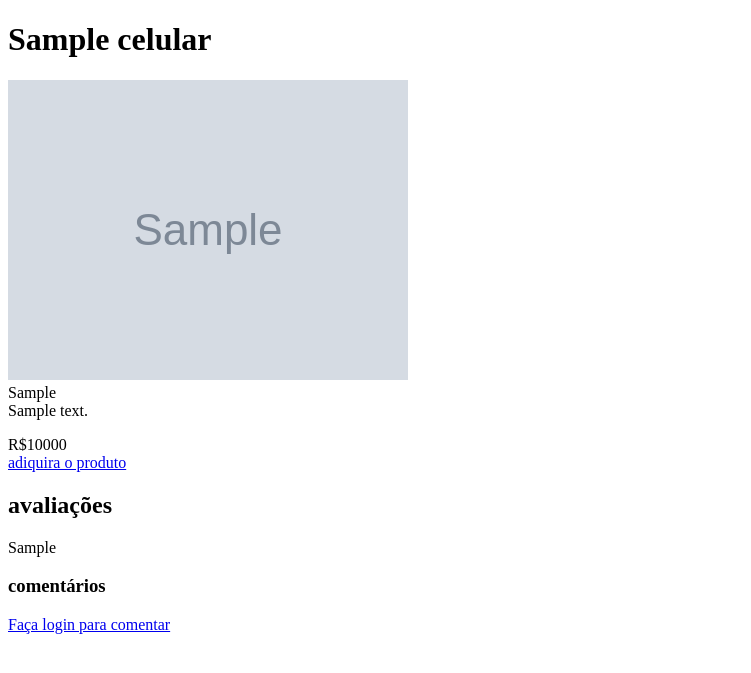
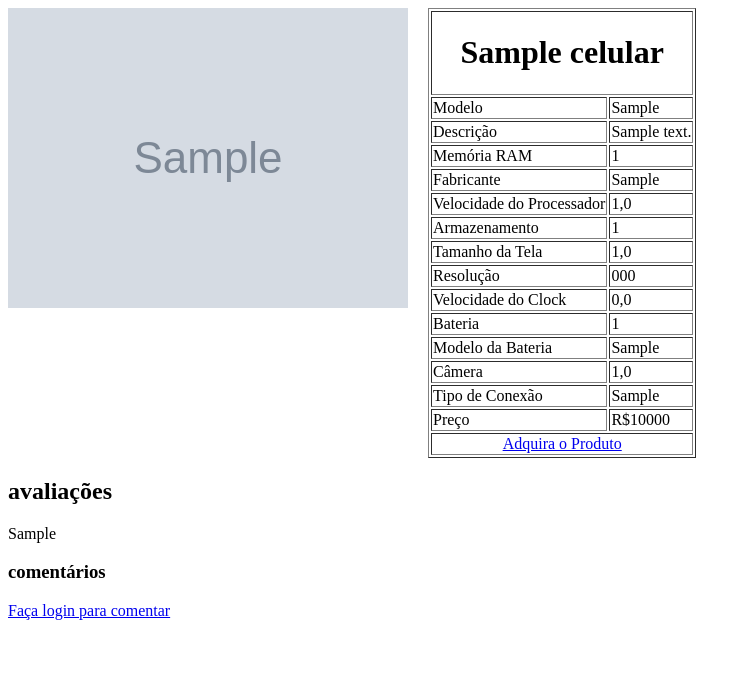
Before and after one commit to hiildh/projeto-desenvolvimento-web, a Django app: page /detalhar-celular/1/ in a window 1280 px wide. Shown: the top 673 px of the page, without its empty margins (0-751 px from the left). Run offline with Django 5.2, Linux system fonts and the light colour scheme; tables that the repository leaves empty hold one stand-in row (values such as "Sample post"); grey boxes marked "Sample" are stand-in pictures.

Commit message:
pagina de celulares completa

```diff
--- a/core/templates/paginacelulares.html
+++ b/core/templates/paginacelulares.html
@@ -22,33 +22,95 @@
         .star.selected {
             color: gold;
         }
+
+        .imagem-do-produto {
+            max-width: 4000px;
+        }
+        .table-container {
+            display: flex;
+            align-items: flex-start;
+        }
+        .info-table {
+            margin-left: 20px;
+        }
     </style>
 </head>
 <body>
+
+<div class="container table-container">
+    <!-- Coluna da imagem -->
     <div>
-    <div class="container"></div>
-    <h1>{{celular.nome}}</h1>
-    <img src="{{ celular.imagem_link }}" alt="{{celular.nome}}" class="imagem-do-produto">
-    <div class="modelo">{{celular.modelo}}</div>
-    <div class="descrição"> {{celular.descricao}}</p>
-    <div class="memoria_ram">{{memoria_ram}}</div>
-    <div class="fabricante">{{fabricante}}</div>
-    <div class="processador">{{processador}}</div>
-    <div class="velocidade_processador">{{velocidade_processador}}</div>
-    <div class="armazenamento">{{armazenamento}}</div>
-    <div class="tamanho_tela">{{tamanho_tela}}</div>
-    <div class="resolucao_tela">{{resolucao_tela}}</div>
-    <div class="velocidade_clock">{{ velocidade_clock}}</div>
-    <div class="bateria">{{bateria}}</div>
-    <div class="modelo_bateria">{{modelo_bateria}}</div>
-    <div class="camera">{{camera}}</div>
-    <div class="tipo_conexão">{{tipo_conexão}}</div>
-    <div class="link_venda">{{link_venda}}</div>
-    <div class="imagem_link">{{imagem_link}}</div>
-    <div class="preço">R$10000</div>
-    <a href="{{celular.link_venda}}" class="button">adiquira o produto</a>
-  </div>
+        <img src="{{ celular.imagem_link }}" alt="{{celular.nome}}" class="imagem-do-produto">
+    </div>
 
+    <!-- Coluna das informações do produto -->
+    <table border="1" class="info-table">
+        <tr>
+            <th colspan="2"><h1>{{celular.nome}}</h1></th>
+        </tr>
+        <tr>
+            <td>Modelo</td>
+            <td>{{celular.modelo}}</td>
+        </tr>
+        <tr>
+            <td>Descrição</td>
+            <td>{{celular.descricao}}</td>
+        </tr>
+        <tr>
+            <td>Memória RAM</td>
+            <td>{{celular.memoria_ram}}</td>
+        </tr>
+        <tr>
+            <td>Fabricante</td>
+            <td>{{celular.fabricante}}</td>
+        </tr>
+        <tr>
+            <td>Velocidade do Processador</td>
+            <td>{{celular.velocidade_processador}}</td>
+        </tr>
+        <tr>
+            <td>Armazenamento</td>
+            <td>{{celular.armazenamento}}</td>
+        </tr>
+        <tr>
+            <td>Tamanho da Tela</td>
+            <td>{{celular.tamanho_tela}}</td>
+        </tr>
+        <tr>
+            <td>Resolução</td>
+            <td>{{celular.resolucao_tela}}</td>
+        </tr>
+        <tr>
+            <td>Velocidade do Clock</td>
+            <td>{{celular.velocidade_clock}}</td>
+        </tr>
+        <tr>
+            <td>Bateria</td>
+            <td>{{celular.bateria}}</td>
+        </tr>
+        <tr>
+            <td>Modelo da Bateria</td>
+            <td>{{celular.modelo_bateria}}</td>
+        </tr>
+        <tr>
+            <td>Câmera</td>
+            <td>{{celular.camera}}</td>
+        </tr>
+        <tr>
+            <td>Tipo de Conexão</td>
+            <td>{{celular.tipo_conexao}}</td>
+        </tr>
+        <tr>
+            <td>Preço</td>
+            <td>R$10000</td>
+        </tr>
+        <tr>
+            <td colspan="2" style="text-align: center;">
+                <a href="{{celular.link_venda}}" class="button">Adquira o Produto</a>
+            </td>
+        </tr>
+    </table>
+</div>
     <div>
         <h2>avaliações</h2>
         {% for comentario in comentarios %}
```
